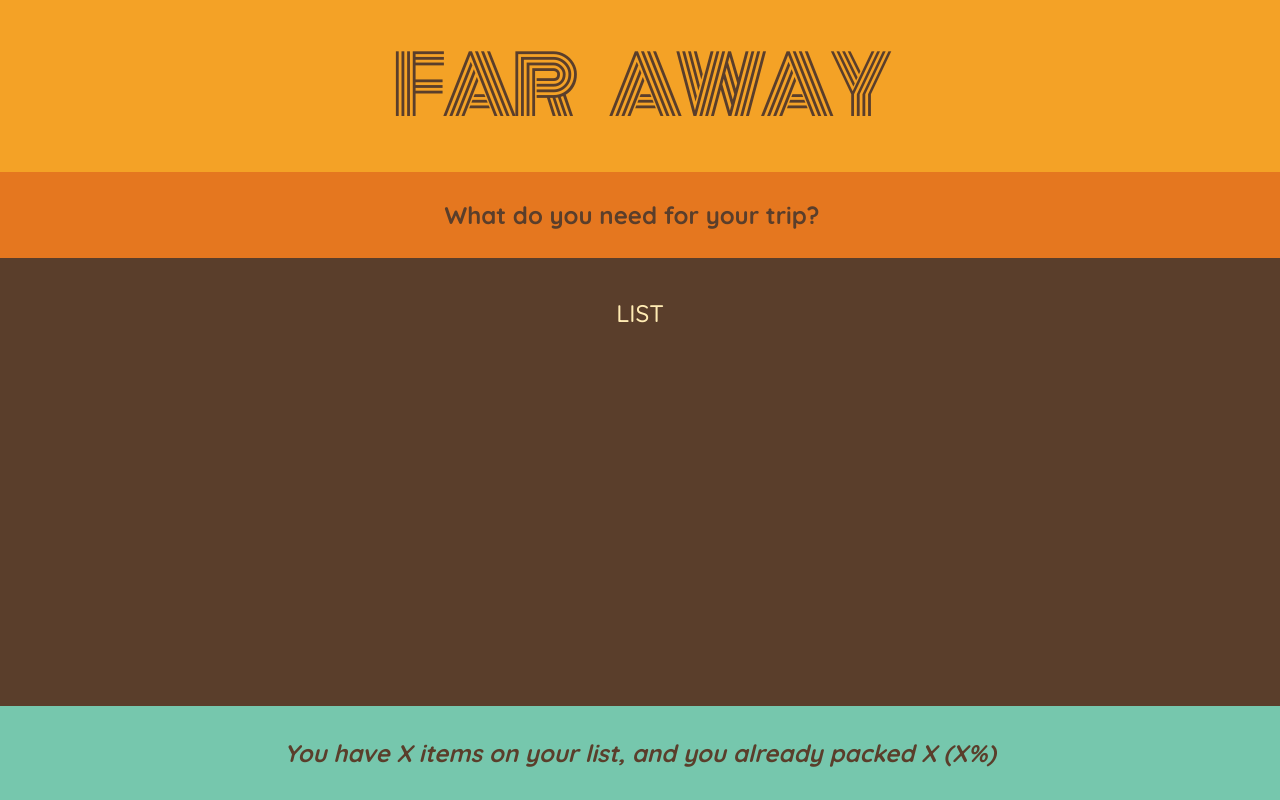
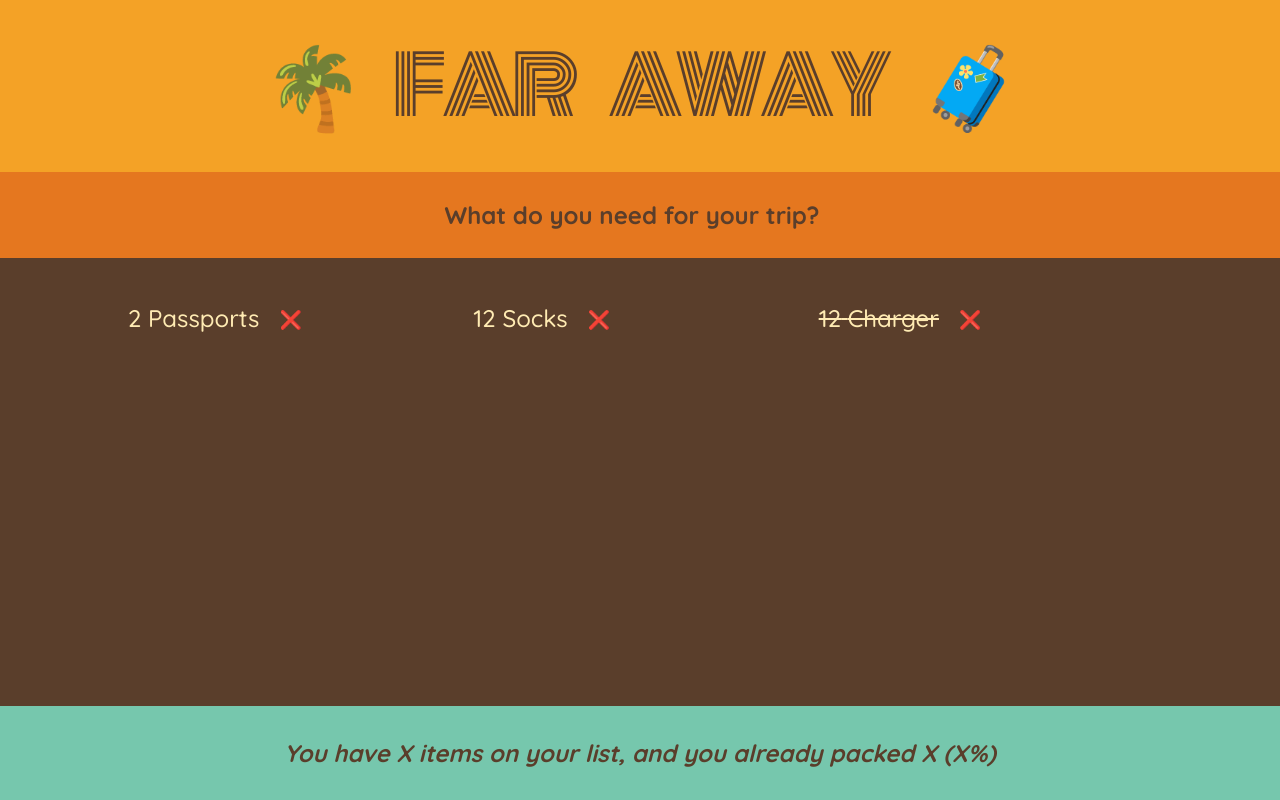
Before and after one commit to rodrigotfdev/reactTravelList, a React (Vite) app: page / in a window 1280 px wide. Built offline with nearby package versions, Linux system fonts and the light colour scheme.

Commit message:
Rendering the Items List using Map

```diff
--- a/src/App.jsx
+++ b/src/App.jsx
@@ -3,6 +3,9 @@
 import PackingList from './components/PackingList'
 import Form from './components/Form'
 import Stats from './components/Stats'
+
+
+
 
 export default function App() {
   return (
--- a/src/components/Logo.jsx
+++ b/src/components/Logo.jsx
@@ -3,7 +3,7 @@
 export default function Logo() {
   return (
     <div>
-        <h1>Far Away</h1>
+        <h1>🌴 Far Away 🧳</h1>
     </div>
   )
 }
--- a/src/components/PackingList.jsx
+++ b/src/components/PackingList.jsx
@@ -1,9 +1,32 @@
-import React from 'react'
+import React from "react";
+
+const initialItems = [
+  { id: 1, description: "Passports", quantity: 2, packed: false },
+  { id: 2, description: "Socks", quantity: 12, packed: false },
+  { id: 3, description: "Charger", quantity: 12, packed: true },
+];
 
 export default function PackingList() {
   return (
-    <div className='list'>
-        LIST
+    <div className="list">
+      <ul>
+        {initialItems.map((item) => (
+          <Item itemObj={item} />
+        ))}
+      </ul>
     </div>
-  )
+  );
 }
+
+function Item({ itemObj }) {
+  return (
+    <li>
+      <span
+        style={itemObj.packed ? { textDecoration: "line-through" } : {}}
+      >
+        {itemObj.quantity} {itemObj.description}
+      </span>
+      <button>❌</button>
+    </li>
+  );
+}
```
